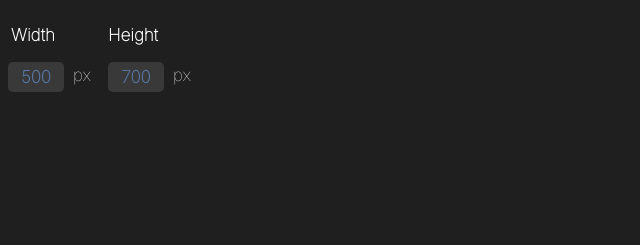
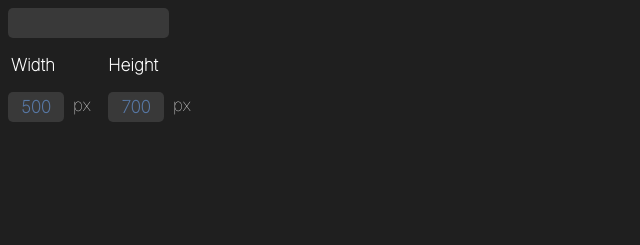
Before and after one commit to CarpetFloor/BorderText, a plain HTML site: page index.html in a window 1280 px wide. Shown: the whole page, without its empty margins (0-640 px from the left). Drawn offline with Linux system fonts and the light colour scheme.

Commit message:
Text input

```diff
--- a/index.html
+++ b/index.html
@@ -7,15 +7,16 @@
     <title>Border Text</title>
 </head>
 <body>
+    <input oninput="resizeInput()" type="text" id="string">
     <div id="container">
         <div>
             <p>Width</p>
-            <input type="text" id="width" value="500">
+            <input oninput="getSize()" type"text" id="width" value="500">
             <p class="px">px</p>
         </div>
         <div>
             <p>Height</p>
-            <input type="text" id="height" value="700">
+            <input oninput="getSize()" type"text" id="height" value="700">
             <p class="px">px</p>
         </div>
     </div>
--- a/script.js
+++ b/script.js
@@ -1,2 +1,72 @@
 let c = document.querySelector("canvas");
 let r = c.getContext("2d");
+let h, w;
+const nums = [0, 1, 2, 3, 4, 5, 6, 7, 8, 9]
+
+function resizeInput() {
+    let elem = document.getElementById("string");
+
+    let text = document.createElement("span");
+    document.body.appendChild(text);
+
+    text.style.font = "Inter";
+    text.style.fontSize = "17px";
+    text.style.height = 'auto';
+    text.style.width = 'auto';
+    text.style.position = 'absolute';
+    text.style.whiteSpace = 'no-wrap';
+    text.style.color = "transparent";
+    text.style.zIndex = "-1";
+
+    text.innerHTML = elem.value;
+    width = Math.ceil(text.clientWidth) + 5;
+    if(width > 150) {
+        elem.style.width = width + "px";
+    }
+
+    if((width <= 150) && (elem.offsetWidth > 150)) {
+        elem.style.width = "150px";
+    }
+
+    document.body.removeChild(text);
+}
+
+function getSize() {
+    let widthInput = document.getElementById("width").value;
+    let heightInput = document.getElementById("height").value;
+    let onlyNums = true;
+
+    for(let i = 0; i < widthInput.length; i++) {
+        if(!(nums.includes(parseInt(widthInput[i])))) {
+            onlyNums = false;
+            widthInput = 0;
+            break;
+        }
+    }
+
+    if(onlyNums) {
+        let temp = parseInt(widthInput);
+        widthInput = temp;
+    }
+    c.width = widthInput;
+    w = c.width;
+
+    onlyNums = true;
+
+    for(let i = 0; i < heightInput.length; i++) {
+        if(!(nums.includes(parseInt(heightInput[i])))) {
+            onlyNums = false;
+            heightInput = 0;
+            break;
+        }
+    }
+
+    if(onlyNums) {
+        let temp = parseInt(heightInput);
+        heightInput = temp;
+    }
+    c.height = heightInput;
+    h = c.height;
+}
+
+getSize();
--- a/style.css
+++ b/style.css
@@ -43,3 +43,8 @@ input:focus {
     padding-left: 65px;
     padding-top: 40px;
 }
+#string {
+    width: 150px;
+    text-align: left;
+    padding-left: 8px;
+}
```
